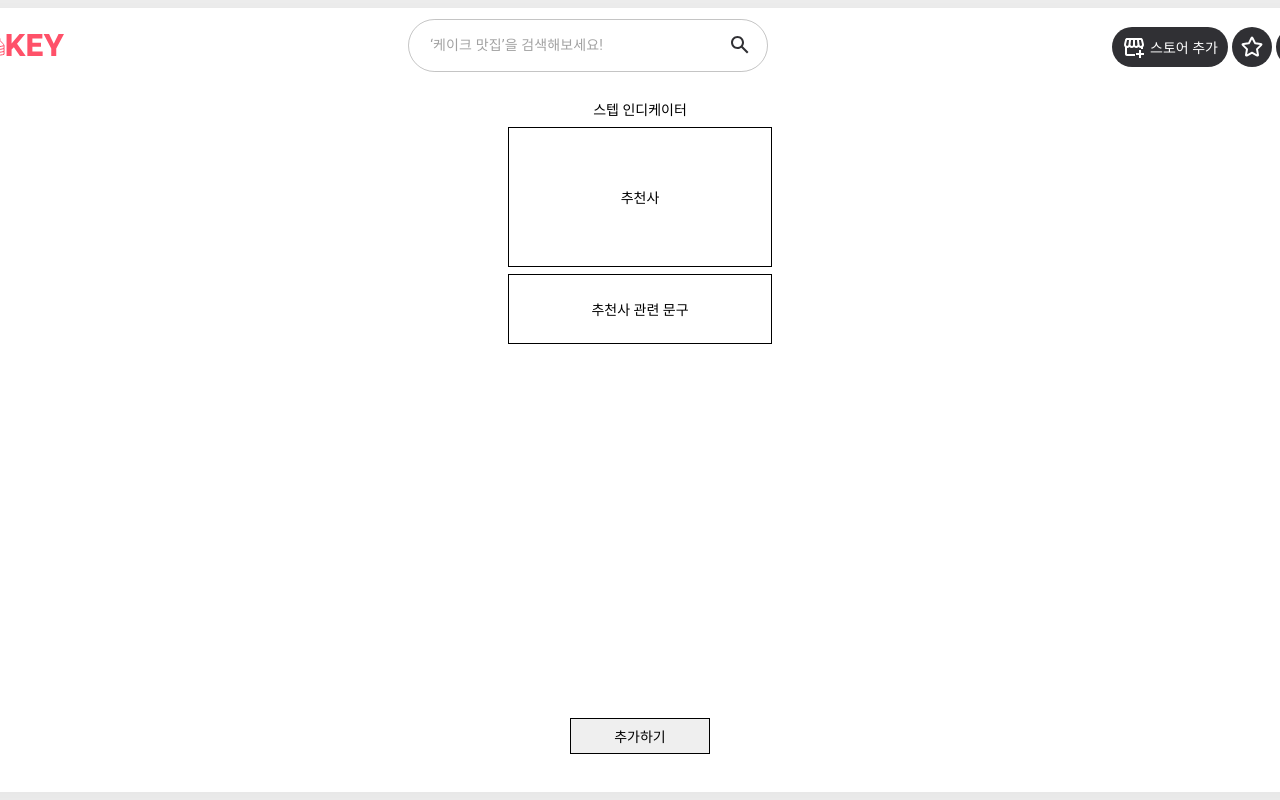
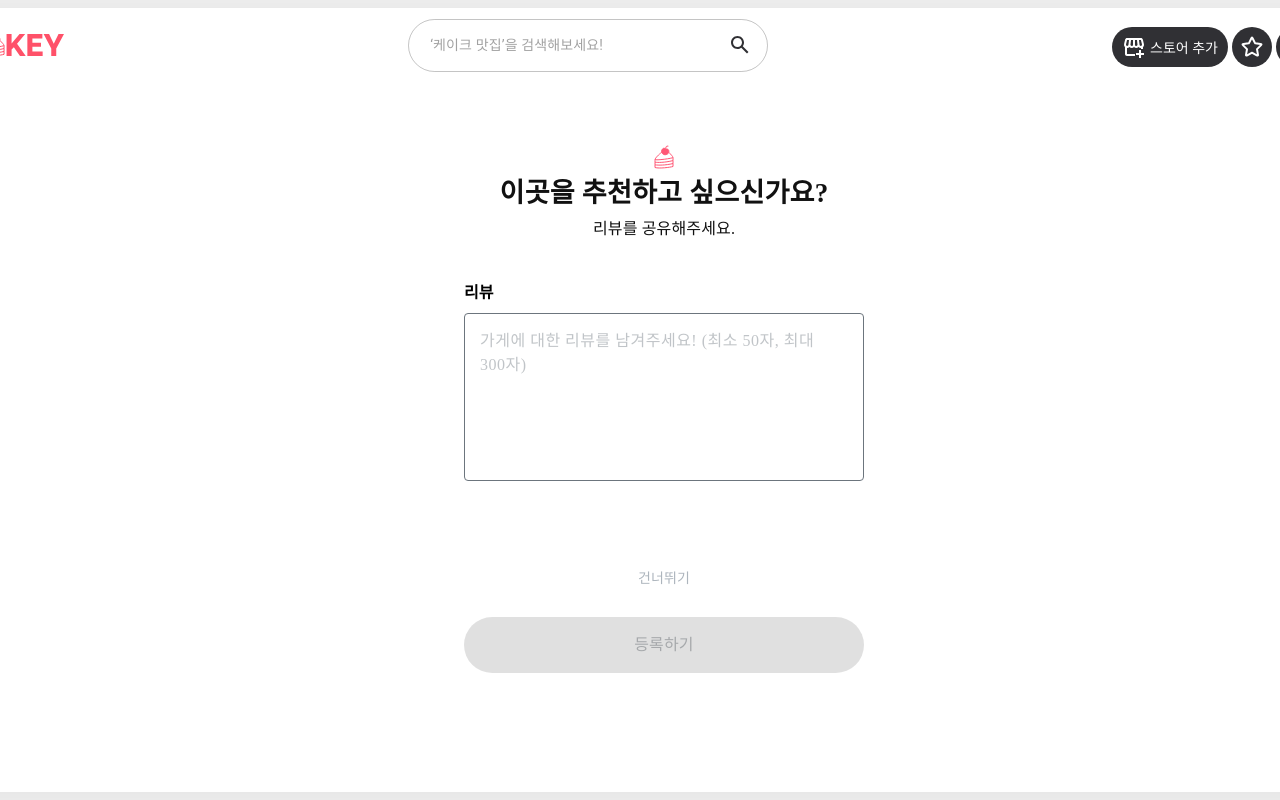
Before and after one commit to cakey-strawberry/cakey-desktop, a Next.js app: page /add-store-recommendation in a window 1280 px wide. Built offline with nearby package versions, Linux system fonts and the light colour scheme.

Commit message:
feat: add layout for add-store-recommendation component

```diff
--- a/src/pages/add-store-recommendation.tsx
+++ b/src/pages/add-store-recommendation.tsx
@@ -1,42 +1,85 @@
-import Head from 'next/head';
 import { useRouter } from 'next/navigation';
+import { useForm } from 'react-hook-form';
+import { styled, Box } from '@mui/material';
 
-import Modal from '@/common/components/Modal';
-import { useModal } from '@/common/hooks/useModal';
-import styles from '@/styles/AddStore.module.css';
+import { ContentHeader } from '@/common/components/ContentHeader';
+import { Button } from '@/common/components/Button';
+import {
+  ReviewWritingSection,
+} from '@/components/AddStore/ReviewWritingSection';
+import { NextButton } from '@/components/AddStore/NextButton';
+
+export type FormValues = {
+  reviewContent: string;
+}
 
 export default function AddStoreRecommendation() {
+  const {
+    handleSubmit,
+    control,
+    formState: { isValid },
+  } = useForm<FormValues>({
+    mode: 'onSubmit',
+    defaultValues: {
+      reviewContent: '',
+    },
+  });
   const router = useRouter();
-  const { isOpen, openModal, closeModal } = useModal();
 
-  function handleModalCloseButtonClick() {
-    closeModal();
-    router.push('/');
+  function onSubmit(formValues: FormValues) {
+    // TODO: form value 확인용. api 연결 시 해당 console.log는 제거하기
+    console.log(formValues);
+    router.push('/congratulation-add-store');
   }
 
   return (
     <>
-      <Head>
-        <title>Cakey Add Store recommendation</title>
-        <meta name="description" content="add store recommendation page" />
-        <meta name="viewport" content="width=device-width, initial-scale=1" />
-        <link rel="icon" href="/favicon.ico" />
-      </Head>
-      <div className={styles.add_store_contents}>
-        <div className={styles.store_info_buttons_wrapper}>
-          <div className={styles.store_indicate_wrapper}>스텝 인디케이터</div>
-          <div className={styles.recommendation}>추천사</div>
-          <div className={styles.recommendation_comment}>추천사 관련 문구</div>
-        </div>
-        <button onClick={openModal} className={styles.add_store_button}>
-          추가하기
-        </button>
-      </div>
-      {isOpen && (
-        <Modal buttonText="확인" onClick={handleModalCloseButtonClick}>
-          <div className={styles.review_wrapper}>스토어 생성 완료</div>
-        </Modal>
-      )}
+      <PageWrapper>
+        <ContentHeader
+          title="이곳을 추천하고 싶으신가요?"
+          subtitle="리뷰를 공유해주세요."
+        />
+        <form onSubmit={handleSubmit(onSubmit)}>
+          <ReviewWritingSection control={control} />
+          <ButtonWrapper>
+            <SkipButton
+              onClick={() => router.push('/congratulation-add-store')}
+            >
+              건너뛰기
+            </SkipButton>
+            <NextButton type="submit" text="등록하기" disabled={!isValid} />
+          </ButtonWrapper>
+        </form>
+      </PageWrapper>
     </>
   );
 }
+
+const PageWrapper = styled(Box)({
+  display: 'flex',
+  flexDirection: 'column',
+  alignItems: 'center',
+  padding: '0px',
+  gap: '40px',
+  position: 'relative',
+  width: '400px',
+  left: '500px',
+  top: '60px',
+});
+
+const ButtonWrapper = styled(Box)({
+  display: 'flex',
+  flexDirection: 'column',
+  alignItems: 'center',
+  gap: '24px',
+  alignSelf: 'stretch',
+});
+
+const SkipButton = styled(Button)({
+  fontFamily: 'Pretendard',
+  fontSize: '14px',
+  fontWeight: '500',
+  lineHeight: 'normal',
+  letterSpacing: '0.1px',
+  color: '#ADB5BD',
+});
```
